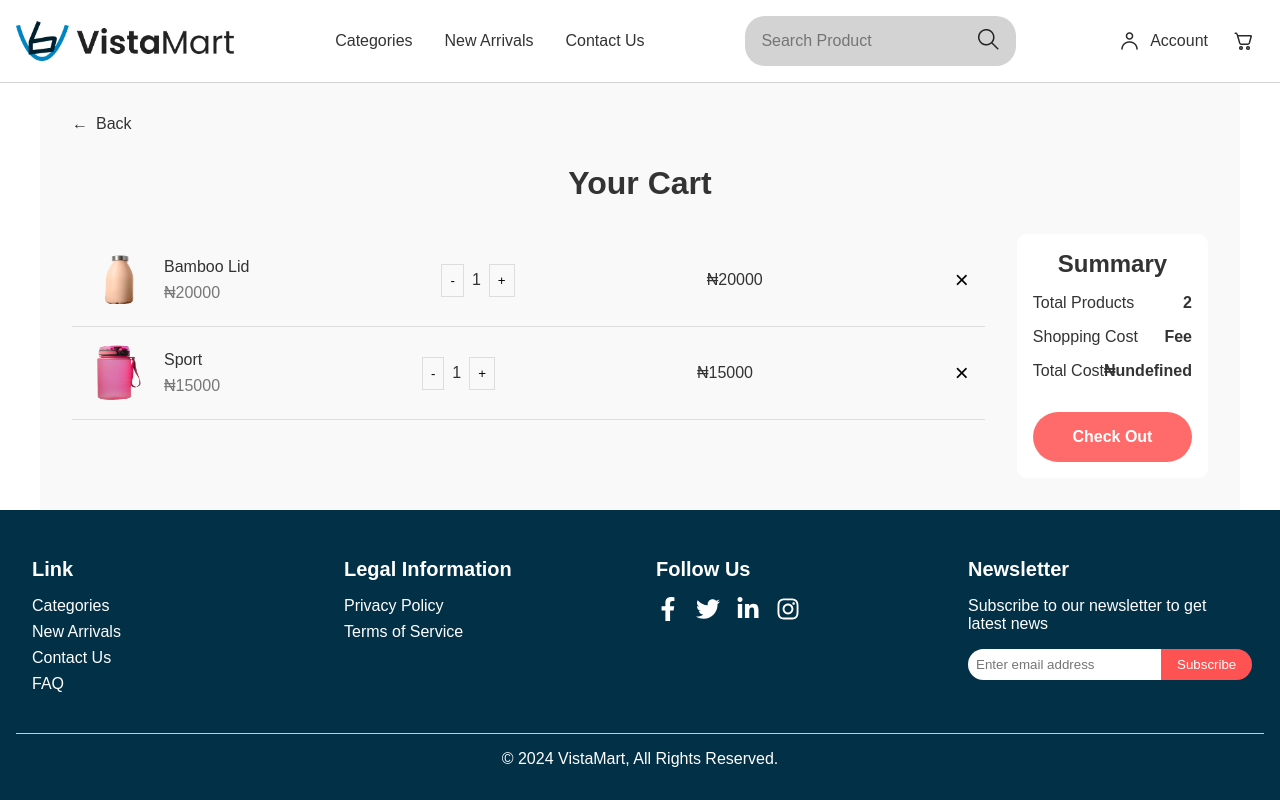
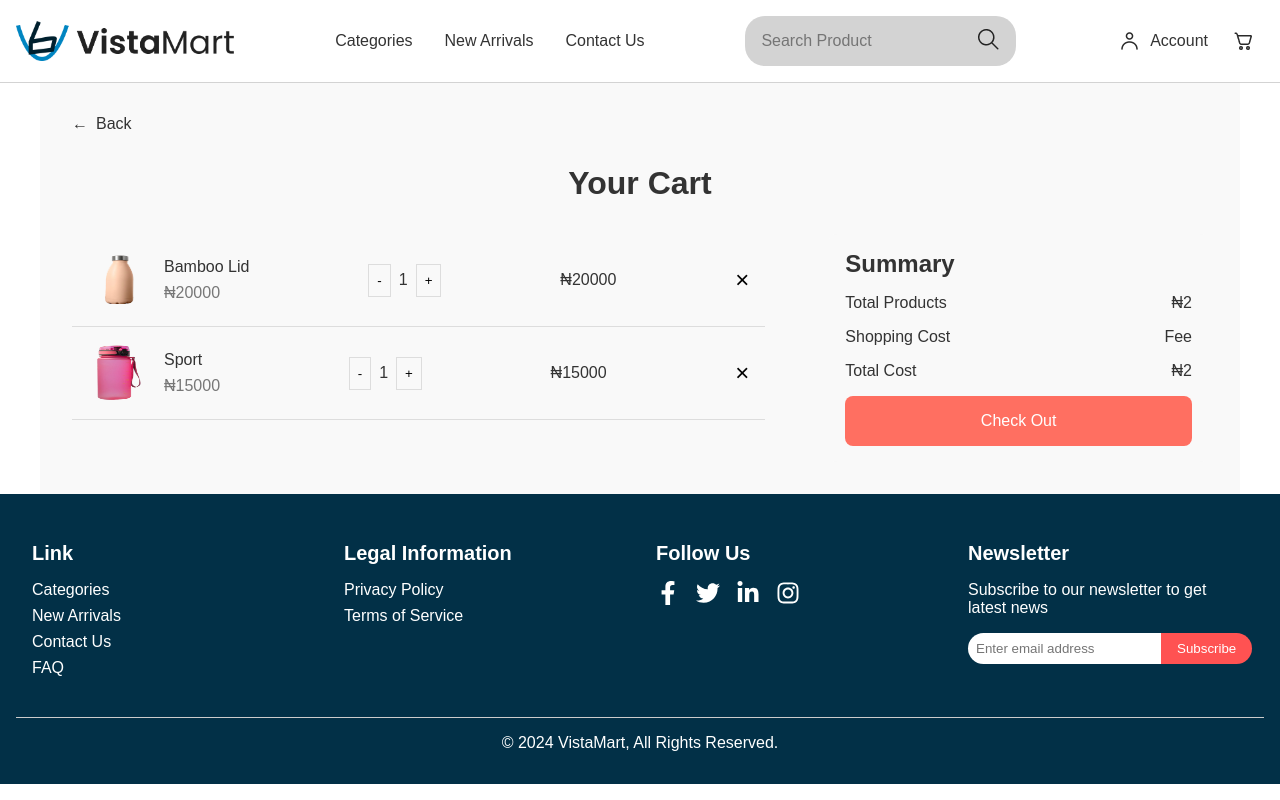
Before and after one commit to alindaByamukama/timbu-cloud-shop, a React (Create React App) app: page /cart in a window 1280 px wide. Built offline with nearby package versions, Linux system fonts and the light colour scheme.

Commit message:
fix: cart summary and checkout button

```diff
--- a/src/components/CartSummary.js
+++ b/src/components/CartSummary.js
@@ -3,43 +3,44 @@
 import React from 'react';
 import styled from 'styled-components';
 
-const CartSummary = ({ totalProducts, totalPrice, onCheckout }) => (
+const CartSummary = ({ totalProducts, onCheckout }) => {
+  return (
     <SummaryContainer>
       <SummaryTitle>Summary</SummaryTitle>
       <SummaryItem>
-      <SummaryLabel>Total Products</SummaryLabel>
-      <SummaryValue>{`${totalProducts}`}</SummaryValue>
+        <span>Total Products</span>
+        <span>{`₦${totalProducts}`}</span>
       </SummaryItem>
       <SummaryItem>
-      <SummaryLabel>Shopping Cost</SummaryLabel>
-      <SummaryValue>Fee</SummaryValue>
+        <span>Shopping Cost</span>
+        <span>Fee</span>
       </SummaryItem>
       <SummaryItem>
-      <SummaryLabel>Total Cost</SummaryLabel>
-      <SummaryValue>{`₦${totalPrice}`}</SummaryValue>
+        <span>Total Cost</span>
+        <span>{`₦${totalProducts}`}</span>
       </SummaryItem>
       <CheckoutButton onClick={onCheckout}>Check Out</CheckoutButton>
     </SummaryContainer>
   );
+};
 
 const SummaryContainer = styled.div`
-  display: flex;
-  flex-direction: column;
+  flex: 1;
   padding: 1rem;
-  background-color: #fff;
-  border-radius: 10px;
+  background: #f9f9f9;
+  border-radius: 8px;
+  margin-left: 2rem;
 
   @media (max-width: 768px) {
     width: 100%;
+    margin-left: 0;
     margin-top: 2rem;
   }
 `;
 
 const SummaryTitle = styled.h2`
   font-size: 1.5rem;
-  font-weight: bold;
   margin-bottom: 1rem;
-  text-align: center;
 `;
 
 const SummaryItem = styled.div`
@@ -48,28 +49,18 @@ const SummaryItem = styled.div`
   margin-bottom: 1rem;
 `;
 
-const SummaryLabel = styled.div`
+const CheckoutButton = styled.button`
+  background: #ff6f61;
+  color: white;
+  border: none;
+  border-radius: 8px;
+  padding: 1rem;
+  cursor: pointer;
+  width: 100%;
   font-size: 1rem;
-`;
 
-const SummaryValue = styled.div`
-  font-size: 1rem;
-  font-weight: bold;
-`;
-
-const CheckoutButton = styled.button`
-  background-color: #FF6B6B;
-  color: white;
-  padding: 1rem;
-  border: none;
-  border-radius: 50px;
-  font-size: 1rem;
-  font-weight: bold;
-  cursor: pointer;
-  margin-top: 1rem;
-
-  &:hover {
-    background-color: #FF3B3B;
+  @media (max-width: 768px) {
+    width: auto;
   }
 `;
 
```
Lines whose indentation alone changed are shown as unchanged.
